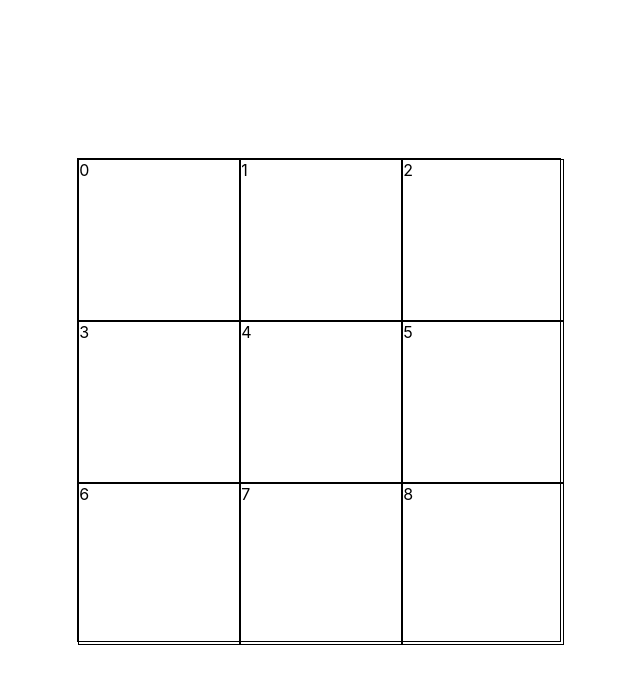
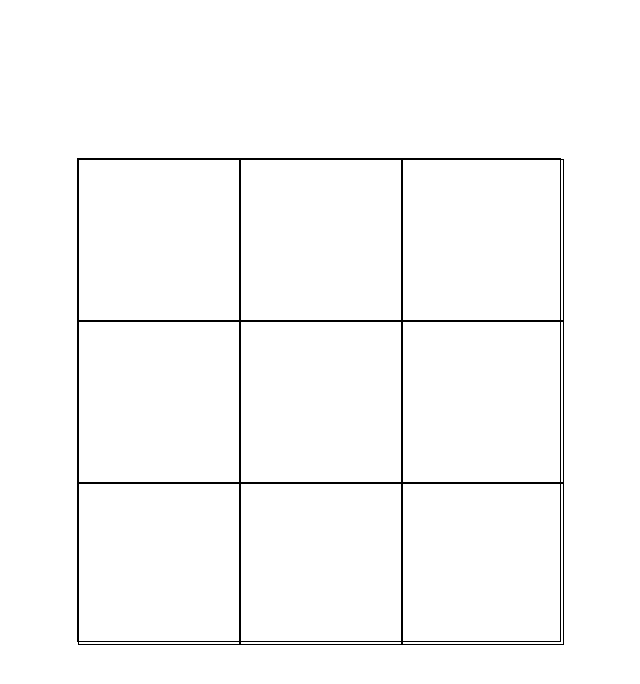
Before and after one commit to Mathieuka/tic-tac-toe, a React (Create React App) app: page / in a window 1280 px wide. Shown: the top 684 px of the page, without its empty margins (321-961 px from the left). Built offline with nearby package versions, Linux system fonts and the light colour scheme.

Commit message:
feat: handle check squares

```diff
--- a/src/App.tsx
+++ b/src/App.tsx
@@ -1,21 +1,31 @@
-import React from "react";
+import React, { useState } from "react";
 import styles from "./App.module.css";
 // import logo from "./logo.svg";
 // {<img src={logo} className={styles.appLogo} alt="logo" />}
 
 function App() {
+  const [squares, setSquares] = useState<string[]>(Array.from({ length: 9 }));
+
+  const onCheckSquare = (idx: number) => {
+    const newSquares = [...squares];
+    if (!newSquares[idx]) {
+      newSquares[idx] = "X";
+      setSquares(newSquares);
+    }
+  };
+
   return (
     <div className={styles.app}>
       <div className={styles.container}>
-        <div className={styles.square}>0</div>
-        <div className={styles.square}>1</div>
-        <div className={styles.square}>2</div>
-        <div className={styles.square}>3</div>
-        <div className={styles.square}>4</div>
-        <div className={styles.square}>5</div>
-        <div className={styles.square}>6</div>
-        <div className={styles.square}>7</div>
-        <div className={styles.square}>8</div>
+        {squares.map((value: string, index) => (
+          <div
+            key={Math.random() * index}
+            className={styles.square}
+            onClick={() => onCheckSquare(index)}
+          >
+            {value}
+          </div>
+        ))}
       </div>
     </div>
   );
```
